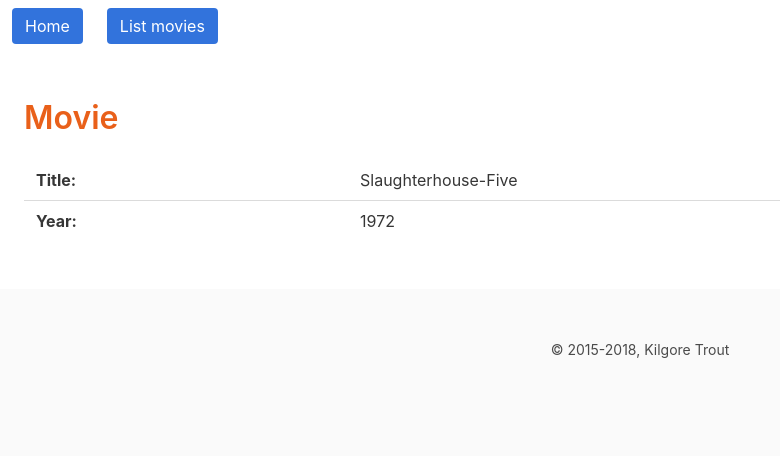
After one commit to joaquinVazquez/movies, a Flask app: page /movies/1 in a window 1280 px wide. The commit adds this page. Shown: the top 456 px of the page, without its empty margins (0-780 px from the left). Run offline with Flask 2, Linux system fonts and the light colour scheme.

Commit message:
capitulo 3 terminado se agreggo base de datos y rutas

```diff
--- /dev/null
+++ b/database.py
@@ -0,0 +1,30 @@
+from movie import Movie
+
+
+class Database:
+    def __init__(self):
+        self.movies = {}
+        self._last_movie_key = 0
+
+    def add_movie(self, movie):
+        self._last_movie_key += 1
+        self.movies[self._last_movie_key] = movie
+        return self._last_movie_key
+
+    def delete_movie(self, movie_key):
+        if movie_key in self.movies:
+            del self.movies[movie_key]
+
+    def get_movie(self, movie_key):
+        movie = self.movies.get(movie_key)
+        if movie is None:
+            return None
+        movie_ = Movie(movie.title, year=movie.year)
+        return movie_
+
+    def get_movies(self):
+        movies = []
+        for movie_key, movie in self.movies.items():
+            movie_ = Movie(movie.title, year=movie.year)
+            movies.append((movie_key, movie_))
+        return movies
--- /dev/null
+++ b/movie.py
@@ -0,0 +1,4 @@
+class Movie:
+    def __init__(self, title, year=None):
+        self.title = title
+        self.year = year
--- a/server.py
+++ b/server.py
@@ -1,20 +1,27 @@
-from datetime import datetime
+from flask import Flask
 
-from flask import Flask, render_template
+import views
+from database import Database
+from movie import Movie
 
 
-app = Flask(__name__)
+def create_app():
+    app = Flask(__name__)
+    app.config.from_object("settings")
+
+    app.add_url_rule("/", view_func=views.home_page)
+    app.add_url_rule("/movies", view_func=views.movies_page)
+    app.add_url_rule("/movies/<int:movie_key>", view_func=views.movie_page)
+
+    db = Database()
+    db.add_movie(Movie("Slaughterhouse-Five", year=1972))
+    db.add_movie(Movie("The Shining"))
+    app.config["db"] = db
+
+    return app
 
 
-@app.route("/")
-def home_page():
-    today = datetime.today()
-    day_name = today.strftime("%A")
-    return render_template("home.html", day=day_name)
-
-@app.route("/movies")
-def movies_page():
-    return render_template("movies.html")
-
 if __name__ == "__main__":
-    app.run(host="0.0.0.0", port=8080, debug=True)
+    app = create_app()
+    # port = app.config.get("PORT", 5000)
+    app.run(host="0.0.0.0", port=8080)
--- /dev/null
+++ b/settings.py
@@ -0,0 +1,2 @@
+DEBUG = True
+PORT = 8080
--- /dev/null
+++ b/templates/movie.html
@@ -0,0 +1,18 @@
+{% extends "layout.html" %}
+{% block title %}Movie{% endblock %}
+{% block content %}
+    <h1 class="title">Movie</h1>
+
+    <table class="table">
+      <tr>
+        <th>Title:</th>
+        <td>{{ movie.title }}</td>
+      </tr>
+      {% if movie.year %}
+      <tr>
+        <th>Year:</th>
+        <td>{{ movie.year }}</td>
+      </tr>
+      {% endif %}
+    </table>
+{% endblock %}
--- /dev/null
+++ b/views.py
@@ -0,0 +1,23 @@
+from datetime import datetime
+
+from flask import abort, current_app, render_template
+
+
+def home_page():
+    today = datetime.today()
+    day_name = today.strftime("%A")
+    return render_template("home.html", day=day_name)
+
+
+def movies_page():
+    db = current_app.config["db"]
+    movies = db.get_movies()
+    return render_template("movies.html", movies=sorted(movies))
+
+
+def movie_page(movie_key):
+    db = current_app.config["db"]
+    movie = db.get_movie(movie_key)
+    if movie is None:
+        abort(404)
+    return render_template("movie.html", movie=movie)
```
Also changed, not shown: templates/movies.html (+15 -0 lines), 4 other files.
